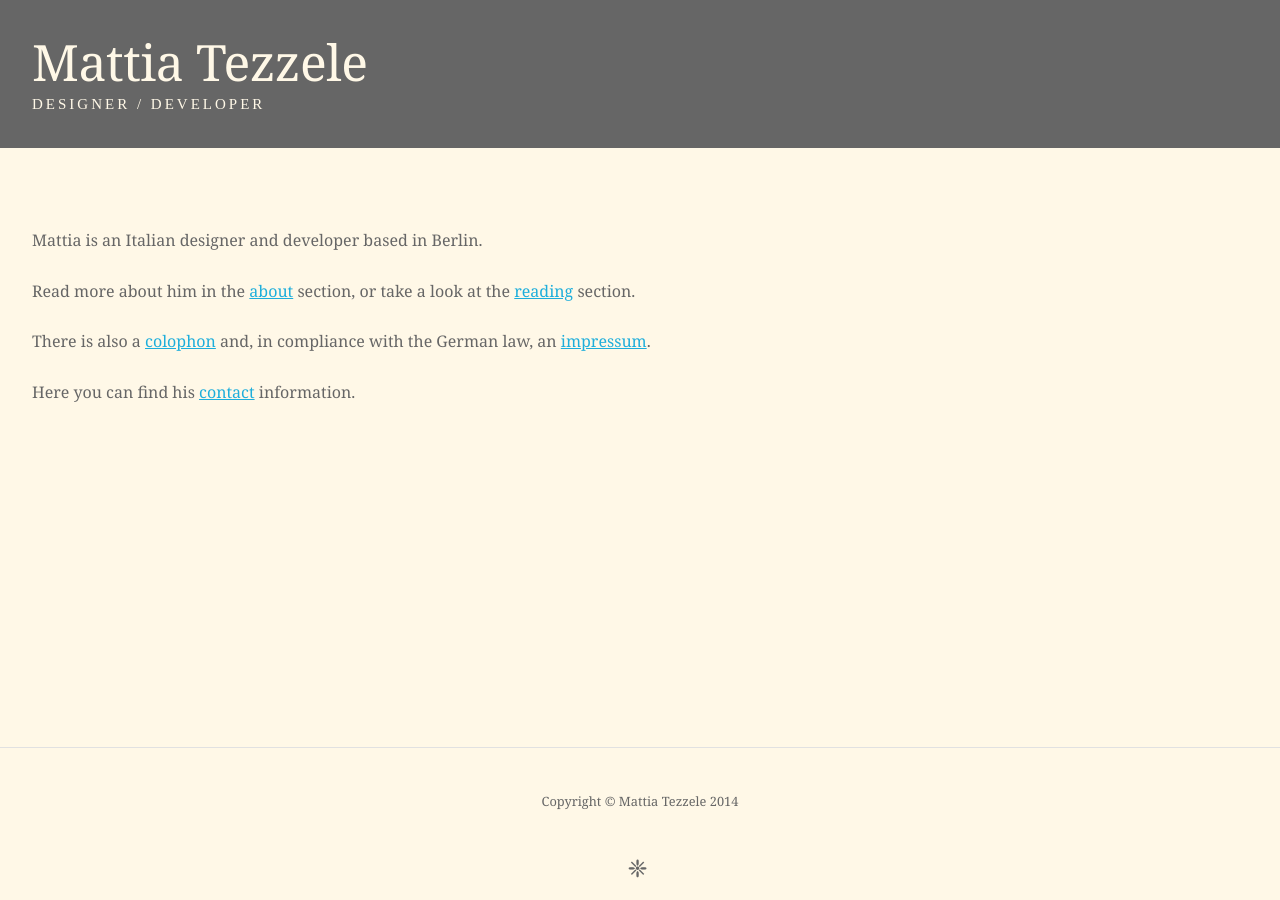
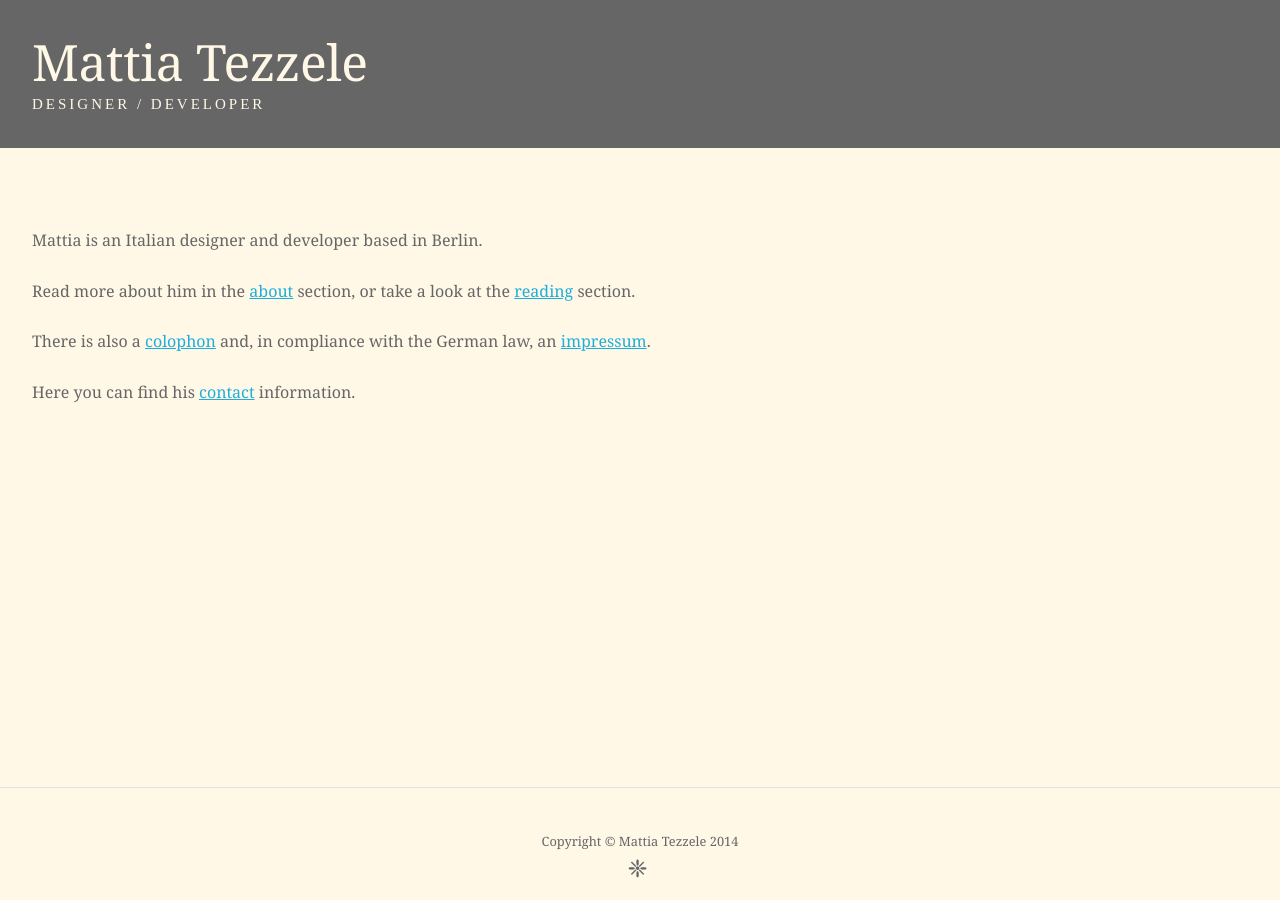
Before and after one commit to mrzool/mrzool.github.io, a Jekyll site: the page built from index.md, in a window 1280 px wide. Built offline with Jekyll 4.4.1, drawn with Linux system fonts in a browser that asks for light colours.

Commit message:
No top margin for the dingbat.

```diff
--- a/_includes/_footer.html
+++ b/_includes/_footer.html
@@ -1,5 +1,5 @@
 <footer class="center">
   <hr class="mt0">
   <small>Copyright © Mattia Tezzele 2014</small>
-  <h3> ❈ </h3>
+  <h3 class="mt0"> ❈ </h3>
 </footer>
```
